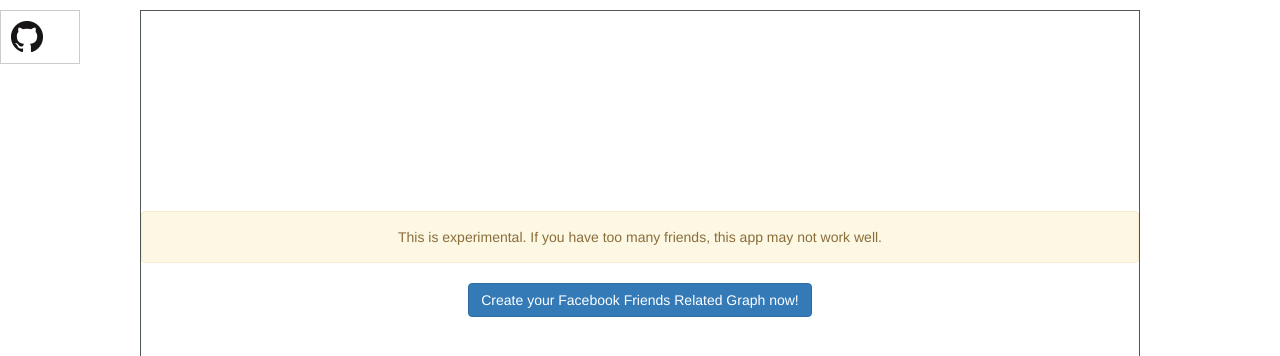
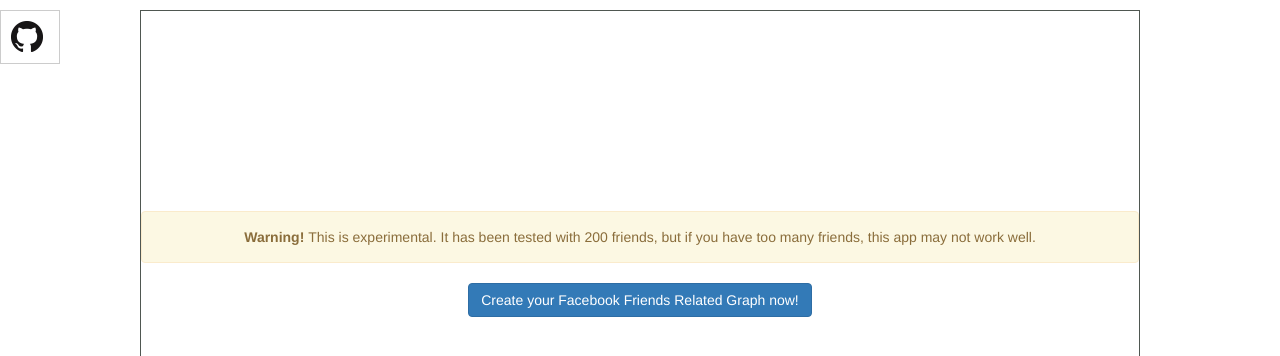
Before and after one commit to sunnycyk/fbgraph, a plain HTML site: page index.html in a window 1280 px wide. Shown: the top 356 px of the page. Drawn offline with nearby package versions, Linux system fonts and the light colour scheme.

Commit message:
Add some warning message

```diff
--- a/_notes/dwsync.xml
+++ b/_notes/dwsync.xml
@@ -3,5 +3,5 @@
 <file name="ad.png" server="192.241.246.226/public_html/fbgraph/" local="3472458974" remote="319783739116293328" Dst="-1" />
 <file name="ad.html" server="192.241.246.226/public_html/fbgraph/" local="3472458976" remote="319783739116293328" Dst="-1" />
 <file name="GitHub.png" server="192.241.246.226/public_html/fbgraph/" local="3448903770" remote="319783739116295848" Dst="-1" />
-<file name="index.html" server="192.241.246.226/public_html/fbgraph/" local="3472519020" remote="319783739116355308" Dst="-1" />
+<file name="index.html" server="192.241.246.226/public_html/fbgraph/" local="3472519275" remote="319783739116355548" Dst="-1" />
 </dwsync>
--- a/index.html
+++ b/index.html
@@ -34,7 +34,7 @@
 
             .leftPanel {
                 display: block;
-                width: 80;
+                width: 60;
                 float: left;
                 z-index: 1000;
                 border: solid 1px #cccccc;
@@ -217,7 +217,7 @@
 
         <div id="fbgraph">
             <div id="login">
-                <div class="alert alert-warning">This is experimental.  If you have too many friends, this app may not work well.</div>
+                <div class="alert alert-warning"><strong>Warning! </strong>This is experimental.  It has been tested with 200 friends, but if you have too many friends, this app may not work well.  </div>
                  <input id="loginButton" class="btn btn-primary" type="button" value="Create your Facebook Friends Related Graph now!" onclick="authUser();" />
             </div>
         </div>
```
